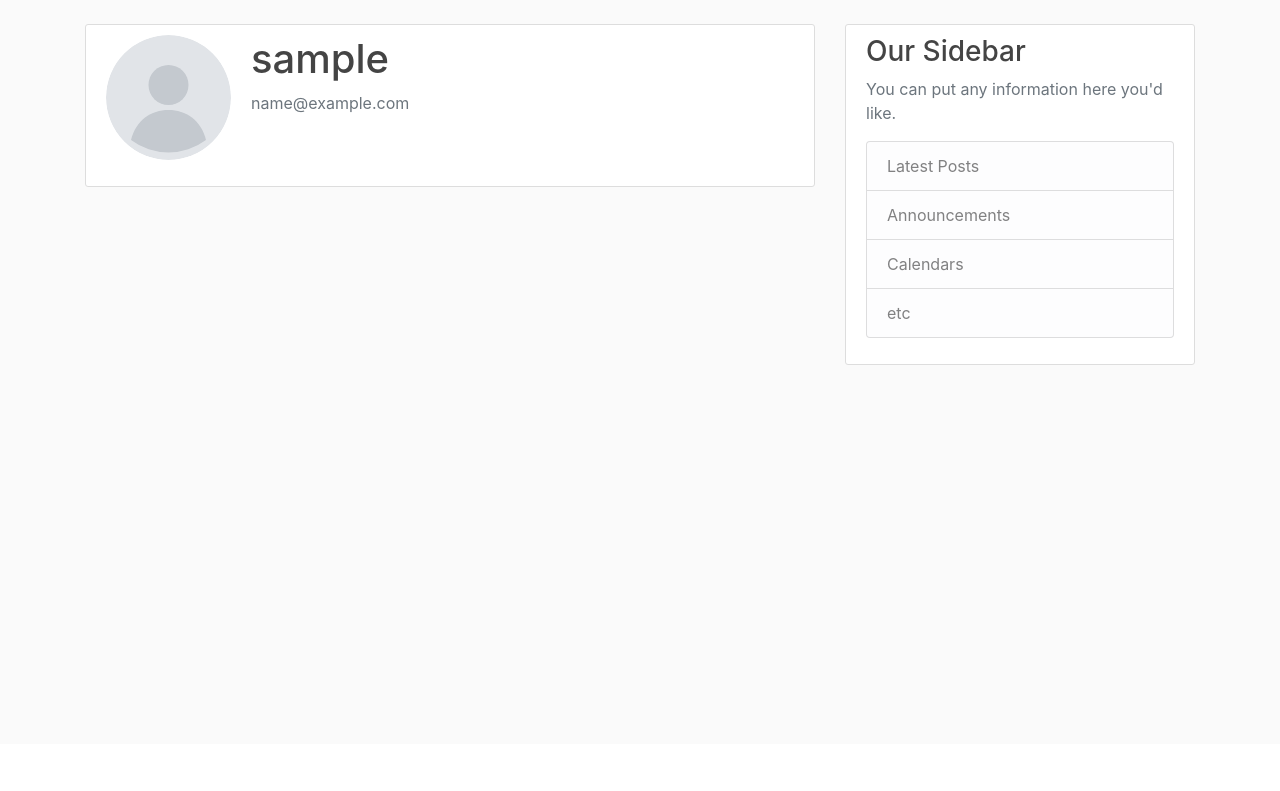
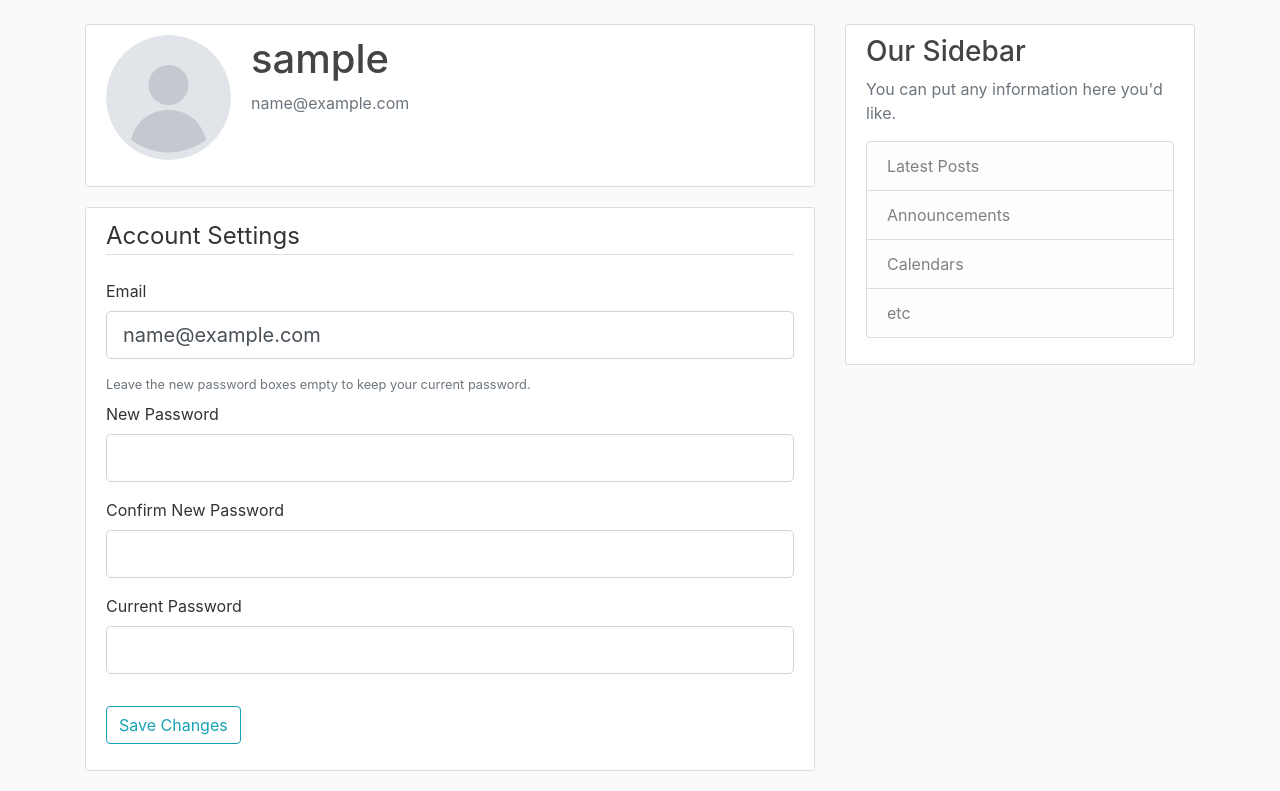
Before and after one commit to Alokiitdh/lore, a Flask app: page /account in a window 1280 px wide. Shown: the part 56-847 px from the top of the page. Before the commit the page ends 421 px from the top, so only its background shows below. Run offline with Flask 3, Linux system fonts and the light colour scheme; the visitor is signed in with stand-in values (Sample User, id 1); some libraries are stand-ins or nearby versions.

Commit message:
user password and email reset

```diff
--- a/forms.py
+++ b/forms.py
@@ -1,7 +1,8 @@
 from flask_wtf import FlaskForm
 from flask_wtf.file import FileField, FileAllowed, FileRequired
 from wtforms import StringField, PasswordField, BooleanField, SubmitField
-from wtforms.validators import DataRequired, Length, Email, EqualTo, ValidationError
+from wtforms.validators import DataRequired, Length, Email, EqualTo, ValidationError, Optional
+from flask_login import current_user
 from models import User, db
 
 # FlaskForm (from Flask-WTF) adds CSRF protection on top of plain WTForms:
@@ -56,3 +57,40 @@ class UpdatePictureForm(FlaskForm):
     picture = FileField(label='Profile picture',
                         validators=[FileRequired(), FileAllowed(['jpg', 'jpeg', 'png', 'webp'], 'Images only (jpg, png, webp)')])
     submit = SubmitField(label='Upload')
+
+class UpdateAccountForm(FlaskForm):
+    email = StringField(label='Email',
+                        validators=[DataRequired(), Email()])
+    # Optional(): leave both password boxes empty to keep the current password.
+    new_password = PasswordField(label='New Password',
+                                 validators=[Optional(), Length(min=6)])
+    confirm_password = PasswordField(label='Confirm New Password',
+                                     validators=[EqualTo('new_password', message='Passwords must match')])
+    # Required for any change, so someone at an unlocked, logged-in computer
+    # can't take over the account. Checked against the hash in the route.
+    current_password = PasswordField(label='Current Password',
+                                     validators=[DataRequired()])
+    # Named `update` (not `submit`) so account() can tell this form apart
+    # from the picture form on the same page.
+    update = SubmitField(label='Save Changes')
+
+    def validate_email(self, email):
+        if email.data == current_user.email:
+            return
+        user = db.session.execute(db.select(User).filter_by(email=email.data)).scalar_one_or_none()
+        if user:
+            raise ValidationError('The Email is already registered')
+
+class RequestResetForm(FlaskForm):
+    # No "does this email exist?" check here, on purpose: the route shows the
+    # same message either way so the form can't be used to discover accounts.
+    email = StringField(label='Email',
+                        validators=[DataRequired(), Email()])
+    submit = SubmitField(label='Send Reset Link')
+
+class ResetPasswordForm(FlaskForm):
+    password = PasswordField(label='New Password',
+                             validators=[DataRequired(), Length(min=6)])
+    confirm_password = PasswordField(label='Confirm New Password',
+                                     validators=[DataRequired(), EqualTo('password', message='Passwords must match')])
+    submit = SubmitField(label='Reset Password')
--- a/main.py
+++ b/main.py
@@ -1,11 +1,15 @@
 import os
 import secrets
+import smtplib
+from email.message import EmailMessage
 from urllib.parse import urlparse
 from flask import Flask, render_template, flash, redirect, url_for, request
 from flask_login import LoginManager, login_user, logout_user, current_user, login_required
+from itsdangerous import URLSafeTimedSerializer, BadSignature, SignatureExpired
 from PIL import Image, ImageOps, UnidentifiedImageError
 from werkzeug.security import generate_password_hash, check_password_hash
-from forms import RegistrationForms, LoginForms, UpdatePictureForm
+from forms import (RegistrationForms, LoginForms, UpdatePictureForm, UpdateAccountForm,
+                   RequestResetForm, ResetPasswordForm)
 from models import Post, User, db
 
 app = Flask(__name__)
@@ -197,7 +201,24 @@ def logout():
 @login_required   # logged-out visitors are redirected to login_view ('login') with ?next=/account
 def account():
     form = UpdatePictureForm()
-    if form.validate_on_submit():
+    # prefix='account' gives this form's fields distinct names/ids (account-email, ...)
+    # so the two forms on the page don't clash.
+    account_form = UpdateAccountForm(prefix='account')
+
+    # Both forms post to /account. Only the settings form sends its `update`
+    # button; the picture form is submitted by JS without a button.
+    if account_form.update.data:
+        if account_form.validate_on_submit():
+            if not check_password_hash(current_user.password, account_form.current_password.data):
+                account_form.current_password.errors.append('Current password is incorrect')
+            else:
+                current_user.email = account_form.email.data
+                if account_form.new_password.data:
+                    current_user.password = generate_password_hash(account_form.new_password.data)
+                db.session.commit()
+                flash('Your account has been updated.', 'success')
+                return redirect(url_for('account'))
+    elif form.validate_on_submit():
         try:
             new_file = save_picture(form.picture.data)
         except UnidentifiedImageError:
@@ -217,7 +238,98 @@ def account():
         flash('Your profile picture has been updated.', 'success')
         # Redirect after POST so refreshing the page doesn't re-upload.
         return redirect(url_for('account'))
-    return render_template('account.html', title='Account', form=form)
+
+    # Pre-fill the email box unless we're re-showing what the user just typed.
+    if not account_form.update.data:
+        account_form.email.data = current_user.email
+    return render_template('account.html', title='Account', form=form, account_form=account_form)
+
+
+# ---------------------------------------------------------------------------
+# Password reset ("Forgot password?")
+# ---------------------------------------------------------------------------
+RESET_TOKEN_MAX_AGE = 30 * 60   # seconds a reset link stays valid
+
+
+def _reset_serializer():
+    # Signs tokens with SECRET_KEY, so they can't be forged or edited. The salt
+    # keeps these tokens from being valid for any other signed-data purpose.
+    return URLSafeTimedSerializer(app.config['SECRET_KEY'], salt='password-reset')
+
+
+def get_reset_token(user):
+    # Including the end of the current password hash makes the link single-use:
+    # once the password changes, the hash changes and old links stop matching.
+    return _reset_serializer().dumps({'id': user.id, 'pw': user.password[-12:]})
+
+
+def verify_reset_token(token):
+    """Return the User for a valid token, or None if it's expired, tampered or already used."""
+    try:
+        data = _reset_serializer().loads(token, max_age=RESET_TOKEN_MAX_AGE)
+    except (SignatureExpired, BadSignature):
+        return None
+    user = db.session.get(User, data.get('id'))
+    if user is None or user.password[-12:] != data.get('pw'):
+        return None
+    return user
+
+
+def send_reset_email(user):
+    link = url_for('reset_token', token=get_reset_token(user), _external=True)
+    body = (f'Hi {user.username},\n\n'
+            f'To reset your Lore password, open this link (valid for 30 minutes):\n{link}\n\n'
+            "If you didn't ask for this, just ignore this email; your password won't change.\n")
+
+    # Without mail settings (local development), print the link instead of emailing it.
+    if not os.environ.get('MAIL_SERVER'):
+        app.logger.warning('DEV MODE, no MAIL_SERVER set. Password reset link for %s:\n%s', user.email, link)
+        return
+
+    msg = EmailMessage()
+    msg['Subject'] = 'Reset your Lore password'
+    msg['From'] = os.environ.get('MAIL_SENDER', os.environ.get('MAIL_USERNAME'))
+    msg['To'] = user.email
+    msg.set_content(body)
+    with smtplib.SMTP(os.environ['MAIL_SERVER'], int(os.environ.get('MAIL_PORT', 587))) as smtp:
+        smtp.starttls()
+        smtp.login(os.environ['MAIL_USERNAME'], os.environ['MAIL_PASSWORD'])
+        smtp.send_message(msg)
+
+
+@app.route('/reset_password', methods=['GET', 'POST'])
+def reset_request():
+    if current_user.is_authenticated:
+        return redirect(url_for('home'))
+    form = RequestResetForm()
+    if form.validate_on_submit():
+        user = db.session.execute(
+            db.select(User).filter_by(email=form.email.data)
+        ).scalar_one_or_none()
+        if user:
+            send_reset_email(user)
+        # Same message whether or not the account exists, so this page
+        # can't be used to find out who has an account.
+        flash('If an account exists for that email, a reset link has been sent.', 'info')
+        return redirect(url_for('login'))
+    return render_template('reset_request.html', title='Reset Password', form=form)
+
+
+@app.route('/reset_password/<token>', methods=['GET', 'POST'])
+def reset_token(token):
+    if current_user.is_authenticated:
+        return redirect(url_for('home'))
+    user = verify_reset_token(token)
+    if user is None:
+        flash('That reset link is invalid or has expired. Please request a new one.', 'warning')
+        return redirect(url_for('reset_request'))
+    form = ResetPasswordForm()
+    if form.validate_on_submit():
+        user.password = generate_password_hash(form.password.data)
+        db.session.commit()
+        flash('Your password has been reset. You can now log in.', 'success')
+        return redirect(url_for('login'))
+    return render_template('reset_token.html', title='Reset Password', form=form)
 
 
 # Runs only for `python main.py`, not when another module imports main
--- /dev/null
+++ b/templates/_form.html
@@ -0,0 +1,19 @@
+{# One labelled form field, using the same error pattern as register.html:
+   if validation failed, add Bootstrap's is-invalid class (red border) and
+   list the errors below it; otherwise render the plain input.
+   Import with: {% from "_form.html" import render_field %} #}
+{% macro render_field(field) %}
+    <div class="form-group">
+        {{ field.label(class="form-control-label") }}
+        {% if field.errors %}
+            {{ field(class="form-control form-control-lg is-invalid", **kwargs) }}
+            <div class="invalid-feedback">
+                {% for error in field.errors %}
+                    <span>{{ error }}</span>
+                {% endfor %}
+            </div>
+        {% else %}
+            {{ field(class="form-control form-control-lg", **kwargs) }}
+        {% endif %}
+    </div>
+{% endmacro %}
--- a/templates/account.html
+++ b/templates/account.html
@@ -1,6 +1,7 @@
 {% extends "layout.html" %}
 {# Only reachable when logged in (@login_required on the /account route),
    so current_user is always a real User here. #}
+{% from "_form.html" import render_field %}
 {% block content %}
   <div class="content-section">
     {# multipart/form-data is required for the browser to send the file itself. #}
@@ -29,6 +30,24 @@
       <noscript>{{ form.submit(class="btn btn-outline-info btn-sm") }}</noscript>
     </form>
   </div>
+
+  {# Second form on this page; account() tells them apart by its `update` button. #}
+  <div class="content-section">
+    <form method="POST" action="">
+      {{ account_form.hidden_tag() }}
+      <fieldset class="form-group">
+        <legend class="border-bottom mb-4">Account Settings</legend>
+        {{ render_field(account_form.email) }}
+        <small class="form-text text-muted mb-2">Leave the new password boxes empty to keep your current password.</small>
+        {{ render_field(account_form.new_password, autocomplete="new-password") }}
+        {{ render_field(account_form.confirm_password, autocomplete="new-password") }}
+        {{ render_field(account_form.current_password, autocomplete="current-password") }}
+      </fieldset>
+      <div class="form-group">
+        {{ account_form.update(class="btn btn-outline-info") }}
+      </div>
+    </form>
+  </div>
   <script>
     // Upload as soon as a file is picked, so there's no extra button to press.
     document.getElementById('{{ form.picture.id }}').addEventListener('change', function () {
--- a/templates/login.html
+++ b/templates/login.html
@@ -44,9 +44,8 @@
             <div class="form-group">
                 {{ form.submit(class="btn btn-outline-info") }}
             </div>
-            {# Placeholder: password reset isn't built yet. #}
             <small class="text-muted ml-2">
-                <a href="#">Forgot Password?</a>
+                <a href="{{ url_for('reset_request') }}">Forgot Password?</a>
             </small>
         </form>
     </div>
```
Also changed, not shown: templates/reset_request.html (added, +22 -0 lines), templates/reset_token.html (added, +18 -0 lines).
